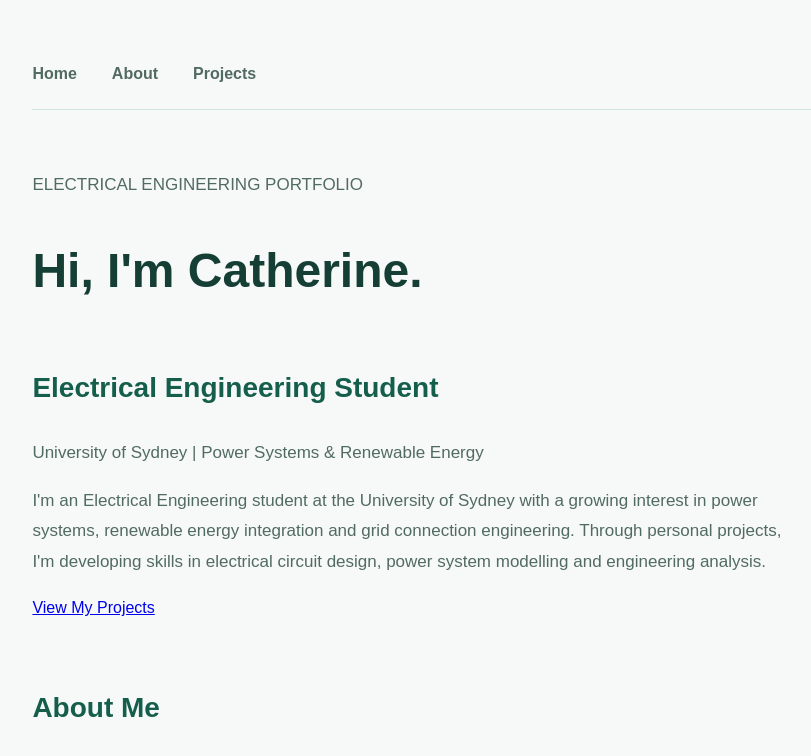
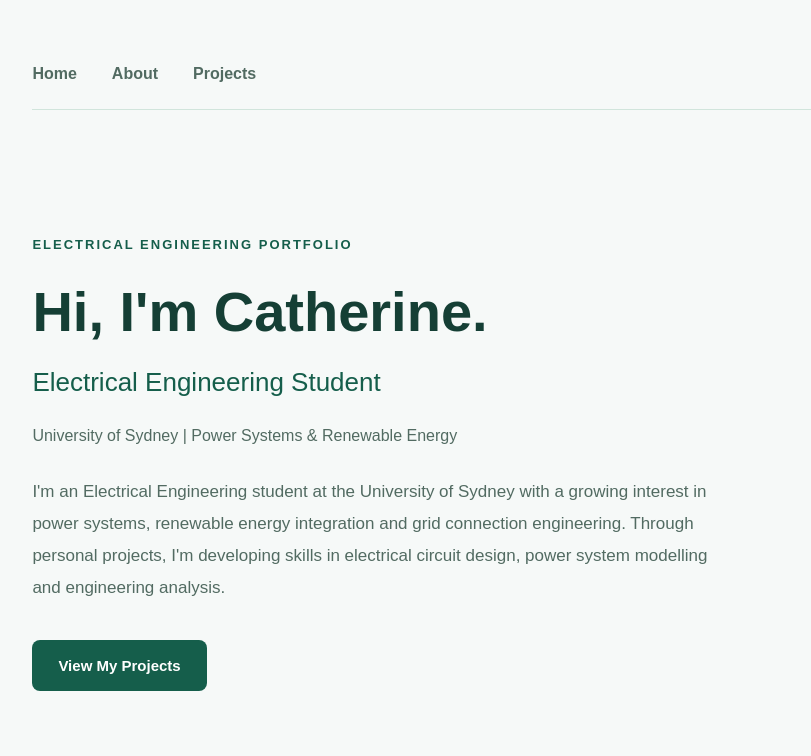
Before and after one commit to catherineelle/engineering-portfolio-, a plain HTML site: page index.html in a window 1280 px wide. Shown: the top 756 px of the page, without its empty margins (70-881 px from the left). Drawn offline with Linux system fonts and the light colour scheme.

Commit message:
Update style.css

```diff
--- a/style.css
+++ b/style.css
@@ -180,3 +180,85 @@ p {
     padding: 20px;
   }
 }
+
+
+/* ===== HERO / HOMEPAGE SECTION ===== */
+
+.hero {
+  padding: 50px 0 70px;
+}
+
+.hero-label {
+  color: #155E4B;
+  font-size: 13px;
+  font-weight: bold;
+  letter-spacing: 2px;
+  margin-bottom: 20px;
+}
+
+.hero h1 {
+  color: #153F35;
+  font-size: 56px;
+  margin: 0 0 10px;
+}
+
+.hero h2 {
+  color: #155E4B;
+  font-size: 26px;
+  font-weight: 500;
+  margin: 0 0 15px;
+}
+
+.hero-subtitle {
+  color: #526B62;
+  font-size: 16px;
+  margin-bottom: 25px;
+}
+
+.hero-description {
+  color: #526B62;
+  font-size: 17px;
+  max-width: 700px;
+  line-height: 1.9;
+  margin-bottom: 35px;
+}
+
+/* ===== VIEW PROJECTS BUTTON ===== */
+
+.hero-button {
+  display: inline-block;
+  background-color: #155E4B;
+  color: #FFFFFF;
+  padding: 12px 26px;
+  border-radius: 8px;
+  text-decoration: none;
+  font-size: 15px;
+  font-weight: 600;
+  transition: background-color 0.3s ease,
+              transform 0.3s ease;
+}
+
+.hero-button:hover {
+  background-color: #237A62;
+  transform: translateY(-2px);
+}
+
+/* ===== MOBILE HOMEPAGE ===== */
+
+@media (max-width: 600px) {
+  .hero {
+    padding: 25px 0 45px;
+  }
+
+  .hero h1 {
+    font-size: 38px;
+  }
+
+  .hero h2 {
+    font-size: 21px;
+  }
+
+  .hero-description {
+    font-size: 15px;
+  }
+}
```
